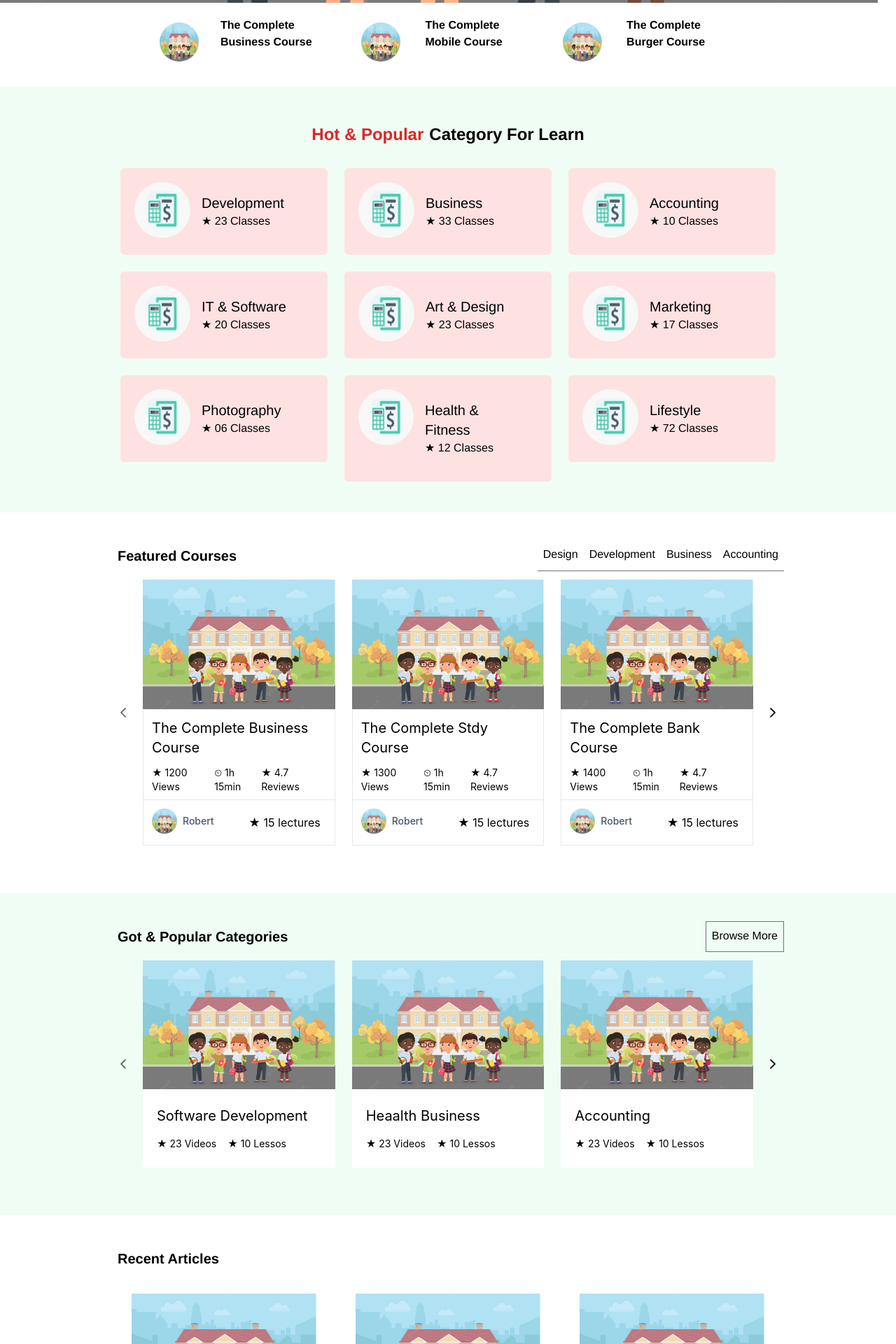
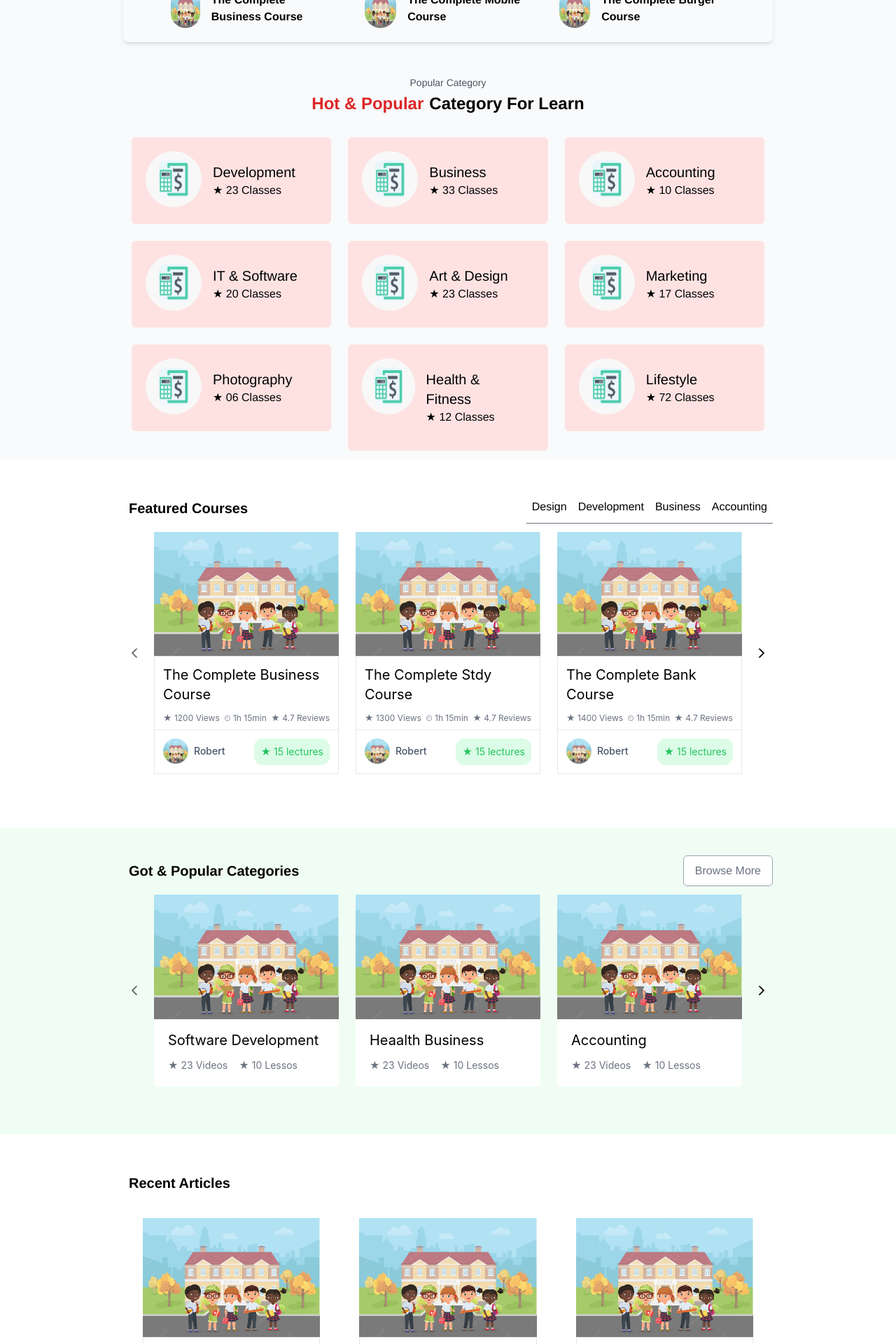
Before and after one commit to mahmudulhasan210999/Skill-Master, a Vue app: page / in a window 1280 px wide. Shown: the part 780-2700 px from the top of the page at 70% size. Built offline with nearby package versions, Linux system fonts and the light colour scheme.

Commit message:
home page styles

```diff
--- a/src/components/Home/Featured_Courses.vue
+++ b/src/components/Home/Featured_Courses.vue
@@ -1,6 +1,6 @@
 <template>
-  <div class="w-full my-10">
-    <div class="flex justify-between px-40">
+  <div class="w-full flex flex-col my-12 px-44">
+    <div class="flex justify-between">
       <div>
         <p class="text-xl font-semibold p-2">Featured Courses</p>
       </div>
@@ -12,24 +12,24 @@
       </div>
     </div>
 
-    <div class="px-40">
+    <div>
       <Carousel :value="featured_courses" :numVisible="3" :numScroll="3" :responsiveOptions="responsiveOptions">
         <template #item="slotProps">
           <div class="p-3 ">
             <img class="h-76 w-full" :src="slotProps.data.img" alt="Image">
             <div class="border border-gray-200">
               <p class="text-xl p-3">{{ slotProps.data.title }}</p>
-              <div class="flex justify-between text-sm px-3">
-                <p class="">★ {{ slotProps.data.views }} Views</p>
-                <p class="">⏲ {{ slotProps.data.duration }}</p>
-                <p class="">★ {{ slotProps.data.reviews }} Reviews</p>
+              <div class="flex justify-between text-xs text-gray-500 px-3">
+                <p>★ {{ slotProps.data.views }} Views</p>
+                <p>⏲ {{ slotProps.data.duration }}</p>
+                <p>★ {{ slotProps.data.reviews }} Reviews</p>
               </div>
               <div class="flex justify-between border-t border-gray-200 p-3 mt-2">
                 <div class="flex">
                   <img class="rounded-full h-9 w-9" :src="slotProps.data.teacher_img" alt="Image">
                   <p class="p-2 text-sm font-medium text-slate-600">{{ slotProps.data.teacher_name }}</p>
                 </div>
-                <p class="p-2 ">★ {{ slotProps.data.lectures }} lectures</p>
+                <p class="p-2 border rounded-xl border-green-100 bg-green-100 text-green-500 text-sm">★ {{ slotProps.data.lectures }} lectures</p>
               </div>
             </div>
           </div>
--- a/src/components/Home/Got_Categories.vue
+++ b/src/components/Home/Got_Categories.vue
@@ -1,23 +1,23 @@
 <template>
-  <div class="w-full bg-green-50 my-10">
+  <div class="w-full bg-green-50 my-12 px-44">
     <div class="py-10">
-      <div class="flex justify-between px-40">
+      <div class="flex justify-between">
         <div>
           <p class="text-xl font-semibold p-2">Got & Popular Categories</p>
         </div>
-        <div class="flex border border-gray-500 ">
-          <p class="p-2">Browse More</p>
+        <div class="flex border border-gray-400 rounded-md bg-white">
+          <button class="px-4 py-2 text-gray-500 hover:text-red-400">Browse More</button>
         </div>
       </div>
 
-      <div class="px-40">
+      <div>
         <Carousel :value="got_categories" :numVisible="3" :numScroll="3" :responsiveOptions="responsiveOptions">
           <template #item="slotProps">
             <div class="p-3">
               <img class="h-76 w-full" :src="slotProps.data.img" alt="Image">
-              <div class="px-3 p-4 bg-white">
-                <p class="text-xl p-2">{{ slotProps.data.title }}</p>
-                <div class="flex text-sm">
+              <div class="p-3 bg-white">
+                <p class="text-xl px-2 py-1">{{ slotProps.data.title }}</p>
+                <div class="flex text-sm text-gray-500">
                   <p class="p-2">★ {{ slotProps.data.videos }} Videos</p>
                   <p class="p-2">★ {{ slotProps.data.lessos }} Lessos</p>
                 </div>
--- a/src/components/Home/Hot_Category.vue
+++ b/src/components/Home/Hot_Category.vue
@@ -1,14 +1,15 @@
 <template>
-  <div class="w-full bg-green-50  p-8">
-    <div class="">
-      <div class="flex justify-center px-32 p-4">
-        <p class="text-2xl font-semibold text-red-600 p-1">Hot & Popular</p>
-        <p class="text-2xl font-semibold p-1">Category For Learn</p>
+  <div class="w-full flex flex-col bg-gray-50 pt-12 px-44">
+    <div class="flex flex-col items-center">
+      <p class="text-sm text-gray-600">Popular Category</p>
+      <div class="flex justify-center text-2xl font-semibold">
+        <p class="text-red-600 p-1">Hot & Popular</p>
+        <p class="p-1">Category For Learn</p>
       </div>
     </div>
 
-    <div class="grid grid-cols-3 px-32">
-      <div class="p-3 " v-for="(category, index) in hot_categories" :key="index">
+    <div class="grid grid-cols-3 pt-4">
+      <div class="p-3" v-for="(category, index) in hot_categories" :key="index">
         <div class="flex bg-red-100 rounded-md p-5">
           <div>
             <img class="rounded-full h-20 w-20" :src="category.img" alt="Image">
@@ -27,9 +28,6 @@
 import {mapState} from 'vuex';
 
 export default {
-  components: {
-
-  },
   computed: {
     ...mapState ({
       hot_categories: state => state.home.hot_categories
--- a/src/components/Home/Recent_Articles.vue
+++ b/src/components/Home/Recent_Articles.vue
@@ -1,10 +1,8 @@
 <template>
-  <div class="w-full my-10">
-    <div class="px-40">
-      <p class="text-xl font-semibold p-2">Recent Articles</p>
-    </div>
+  <div class="w-full my-12 px-44">
+    <p class="text-xl font-semibold p-2">Recent Articles</p>
 
-    <div class="grid grid-cols-3 px-40">
+    <div class="grid grid-cols-3">
       <div class="p-3 " v-for="(article, index) in articles" :key="index">
         <div class="p-4">
           <div>
@@ -12,9 +10,9 @@
           </div>
           <div class="p-3 border border-gray-200">
             <p class="text-xl font-medium p-2">{{ article.title }}</p>
-            <div class="flex p-2">
+            <div class="flex px-2">
               <img class="rounded-full h-9 w-9" :src="article.writer_img" alt="Image">
-              <p class="p-2 text-sm">{{ article.writer }}</p>
+              <p class="p-2 text-sm text-gray-600">{{ article.writer }}</p>
             </div>
           </div>
         </div>
--- a/src/components/Home/Top.vue
+++ b/src/components/Home/Top.vue
@@ -1,5 +1,5 @@
 <template>
-  <div class="w-full">
+  <div class="w-full flex flex-col bg-gray-50">
     <div class="top-img p-40 w-full">
       <div class="py-12 text-white">
         <p class="text-5xl font-semibold p-2">Learn On Your Schedule</p>
@@ -11,25 +11,25 @@
           <i class="pi pi-search" />
           <InputText class="h-16 w-72" type="text" v-model="value" placeholder="Search" />
         </span>
-
         <Dropdown class="h-16 w-72" v-model="selectedCategory" :options="category" optionLabel="name" placeholder="Choose Category" />
-
         <Button label="Search" class="p-button-danger h-16 w-28" />
       </div>
     </div>
 
-    <div class="grid grid-cols-3 px-52">
+    <div class="rounded-lg shadow-md mx-44">
+      <div class="grid grid-cols-3 px-12">
       <div class="p-5" v-for="(top, index) in tops" :key="index">
-        <div class="flex">
-          <div class="h-20 w-28  pt-2">
+        <div class="flex items-center">
+          <div>
             <img class="rounded-full h-14 w-14" :src="top.img" alt="Image">
           </div>
-          <div class="pl-3">
+          <div class="pl-4 text-left">
             <p class="font-semibold">{{ top.title }}</p>
-            <p class="">{{ top.text }}</p>
+            <p>{{ top.text }}</p>
           </div>
         </div>
       </div>
+    </div>
     </div>
   </div>
 </template>
@@ -71,7 +71,6 @@ export default {
   background-image: url('../../assets/images/Home/1.jpg');
   position: relative;
   background-size: cover;
-  width: 98vw;
-  height: 95vh;
+  height: 90vh;
 }
 </style>
```
